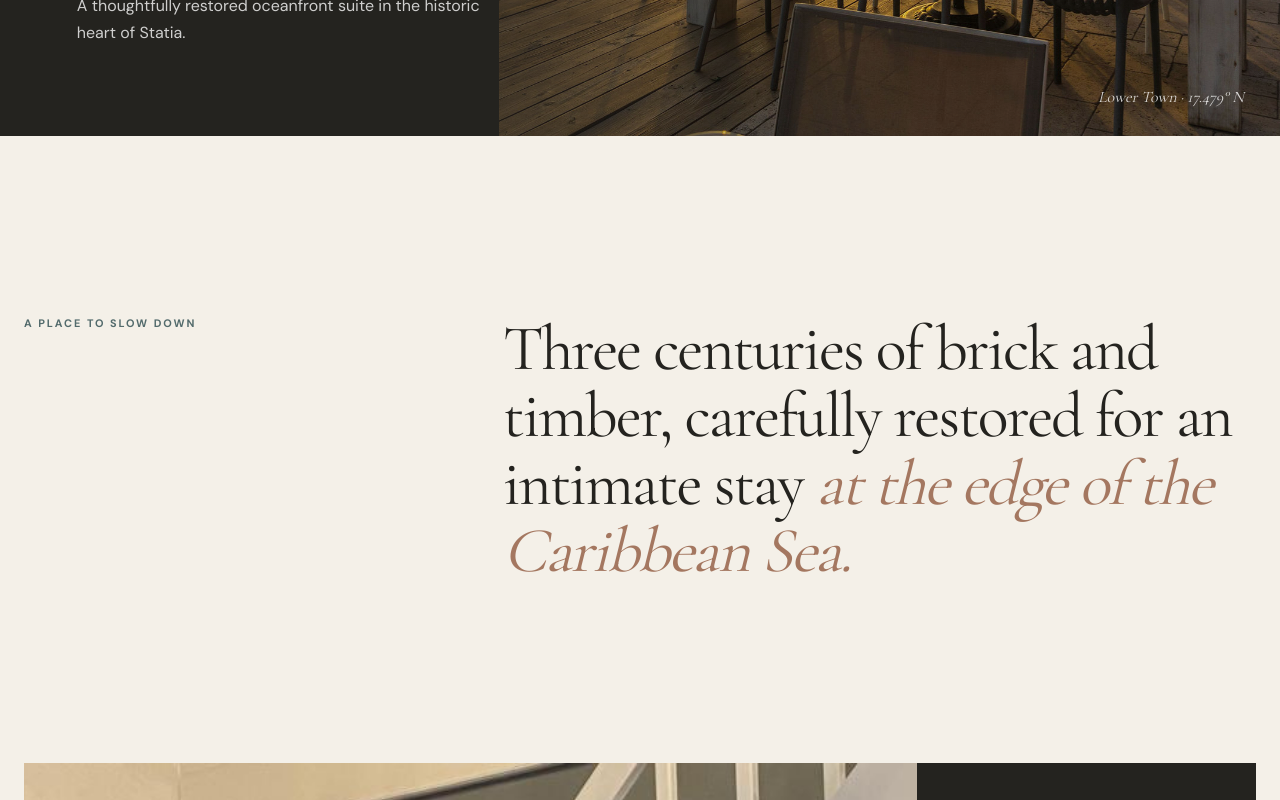
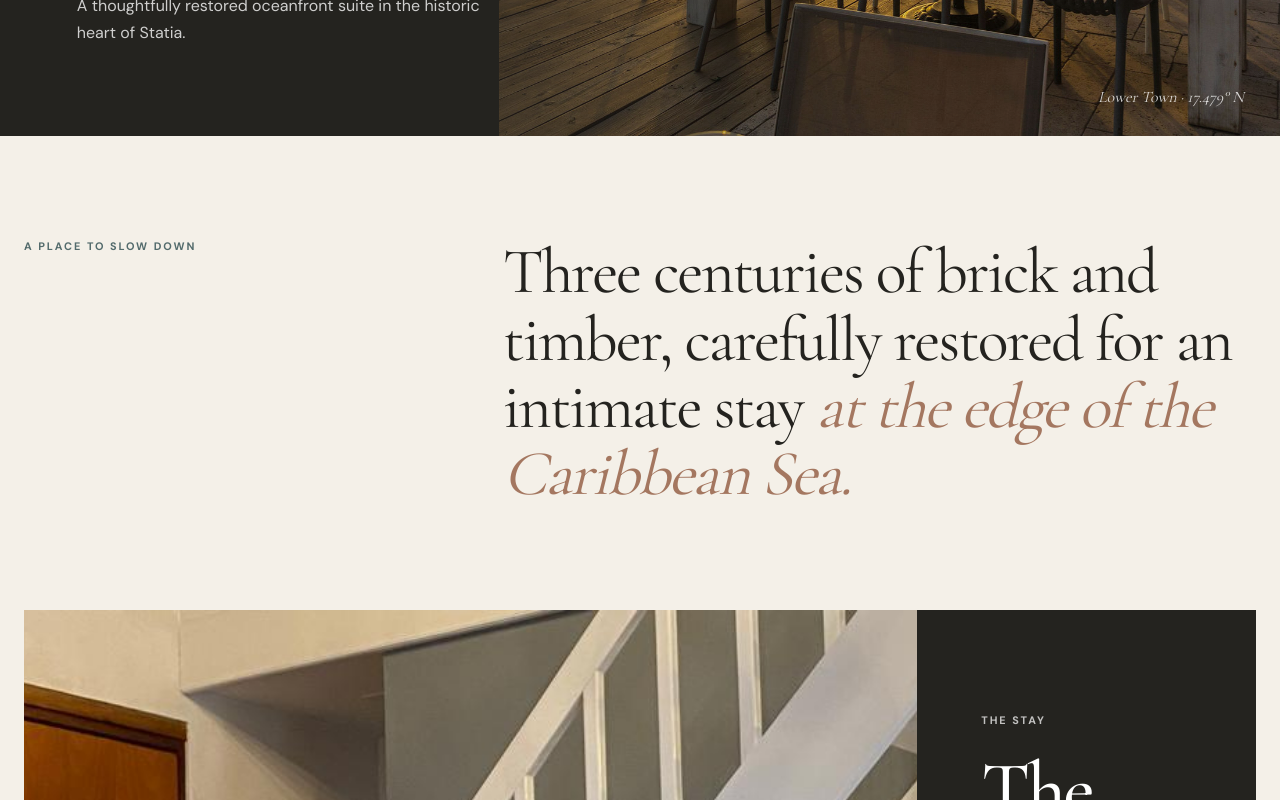
Before and after one commit to einstijner/barrelhouse, a Next.js app: page / in a window 1280 px wide. Shown: the part 680-1480 px from the top of the page. Built offline with nearby package versions, Linux system fonts and the light colour scheme; no server answers.

Commit message:
Tighten intro spacing and polish booking hover

```diff
--- a/app/globals.css
+++ b/app/globals.css
@@ -39,7 +39,8 @@ h3 { font-size:clamp(2rem,3.2vw,3.5rem); }
 .desktop-nav > a:not(.nav-book) { position:relative; padding-block:12px; }
 .desktop-nav > a:not(.nav-book)::after { content:""; position:absolute; right:0; bottom:7px; left:0; height:1px; background:currentColor; transform:scaleX(0); transform-origin:right; transition:transform .3s; }
 .desktop-nav > a:hover::after { transform:scaleX(1); transform-origin:left; }
-.nav-book { border:1px solid currentColor; padding:12px 17px; }
+.nav-book { border:1px solid currentColor; padding:12px 17px; transition:background-color .3s ease,border-color .3s ease,color .3s ease,transform .3s ease,box-shadow .3s ease; }
+.nav-book:hover { border-color:var(--clay); background:var(--clay); color:white; box-shadow:0 8px 22px rgba(36,35,31,.16); transform:translateY(-2px); }
 .menu-toggle { display:none; border:0; background:none; padding:10px; }
 .mobile-menu { display:none; }
 
@@ -55,7 +56,7 @@ h3 { font-size:clamp(2rem,3.2vw,3.5rem); }
 .hero-actions { display:flex; flex-wrap:wrap; gap:15px; }
 .hero-index { position:absolute; z-index:3; right:36px; bottom:26px; color:rgba(255,255,255,.8); font-family:var(--font-display); font-style:italic; }
 @keyframes hero-in { from { opacity:0; transform:scale(1.04); } to { opacity:1; transform:scale(1); } }
-.intro { display:grid; grid-template-columns:1fr 2fr; gap:8vw; padding:clamp(100px,14vw,220px) 0; }
+.intro { display:grid; grid-template-columns:1fr 2fr; gap:8vw; padding:clamp(60px,8vw,120px) 0; }
 .intro blockquote { margin:0; font-family:var(--font-display); font-size:clamp(2.5rem,5vw,5.8rem); line-height:1.05; letter-spacing:-.03em; }
 .intro blockquote em { color:var(--clay); font-weight:400; }
 .suite-feature { padding:0 0 clamp(110px,15vw,220px); }
```
